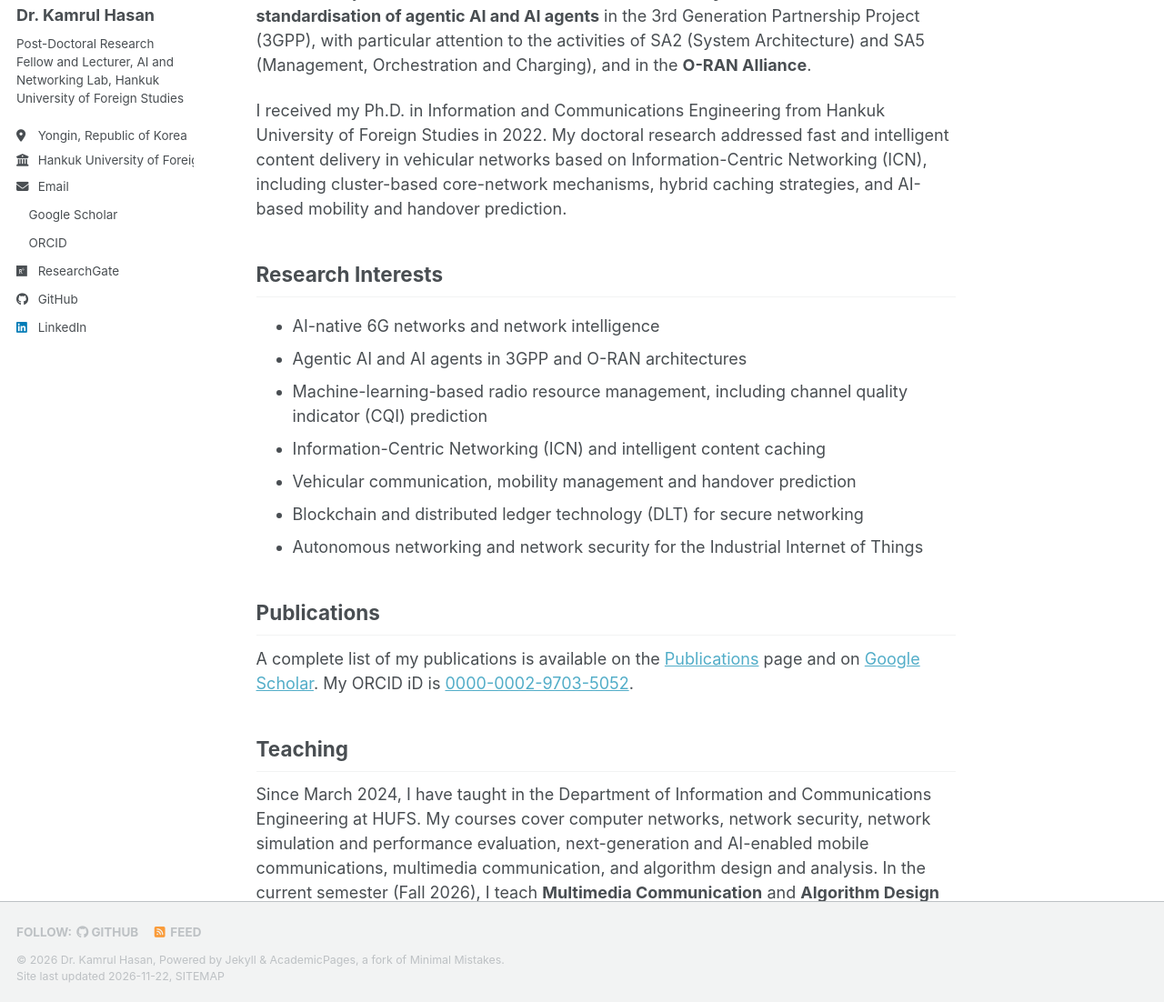
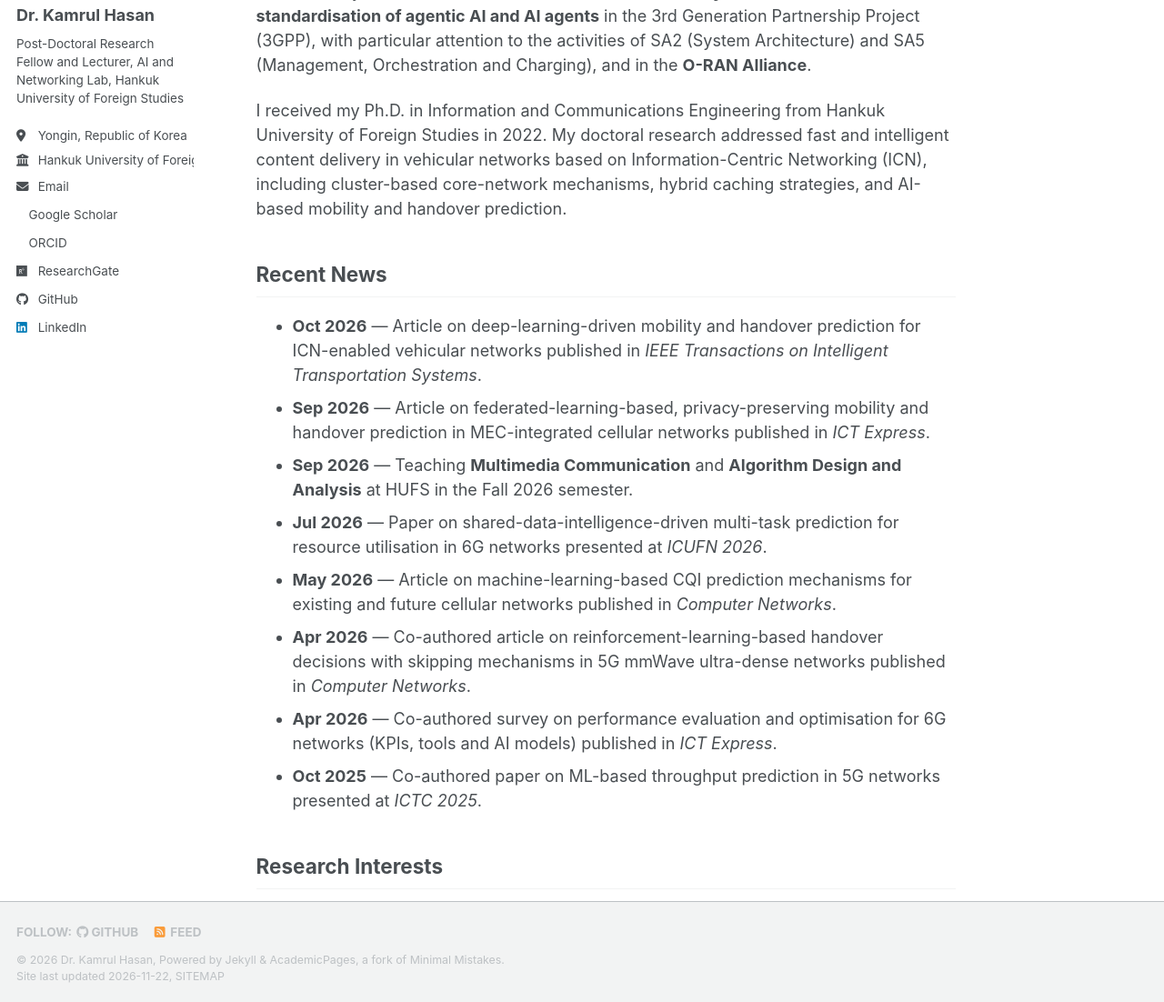
Before and after one commit to kamrulcsedu09/kamrulcsedu09.github.io, a Jekyll site: the page built from _pages/about.md, in a window 1280 px wide and 1400 px high, cut to the strip 298-1400 px from the top of the window. Shown: the whole strip at 91% size. Built offline with Jekyll 4.4.1, drawn with Linux system fonts in a browser that asks for light colours; a script bundle is joined from its source files by our own code; a style sheet for code colours, icons or effects is not loaded.

Commit message:
Add Research page and Recent News section

```diff
--- a/_pages/about.md
+++ b/_pages/about.md
@@ -13,8 +13,21 @@ My research lies at the intersection of artificial intelligence and wireless com
 
 I received my Ph.D. in Information and Communications Engineering from Hankuk University of Foreign Studies in 2022. My doctoral research addressed fast and intelligent content delivery in vehicular networks based on Information-Centric Networking (ICN), including cluster-based core-network mechanisms, hybrid caching strategies, and AI-based mobility and handover prediction.
 
+Recent News
+------
+- **Oct 2026** — Article on deep-learning-driven mobility and handover prediction for ICN-enabled vehicular networks published in *IEEE Transactions on Intelligent Transportation Systems*.
+- **Sep 2026** — Article on federated-learning-based, privacy-preserving mobility and handover prediction in MEC-integrated cellular networks published in *ICT Express*.
+- **Sep 2026** — Teaching **Multimedia Communication** and **Algorithm Design and Analysis** at HUFS in the Fall 2026 semester.
+- **Jul 2026** — Paper on shared-data-intelligence-driven multi-task prediction for resource utilisation in 6G networks presented at *ICUFN 2026*.
+- **May 2026** — Article on machine-learning-based CQI prediction mechanisms for existing and future cellular networks published in *Computer Networks*.
+- **Apr 2026** — Co-authored article on reinforcement-learning-based handover decisions with skipping mechanisms in 5G mmWave ultra-dense networks published in *Computer Networks*.
+- **Apr 2026** — Co-authored survey on performance evaluation and optimisation for 6G networks (KPIs, tools and AI models) published in *ICT Express*.
+- **Oct 2025** — Co-authored paper on ML-based throughput prediction in 5G networks presented at *ICTC 2025*.
+
 Research Interests
 ------
+An overview of each research area is available on the [Research](/research/) page.
+
 - AI-native 6G networks and network intelligence
 - Agentic AI and AI agents in 3GPP and O-RAN architectures
 - Machine-learning-based radio resource management, including channel quality indicator (CQI) prediction
```
Also changed, not shown: _pages/research.md (added, +51 -0 lines).
